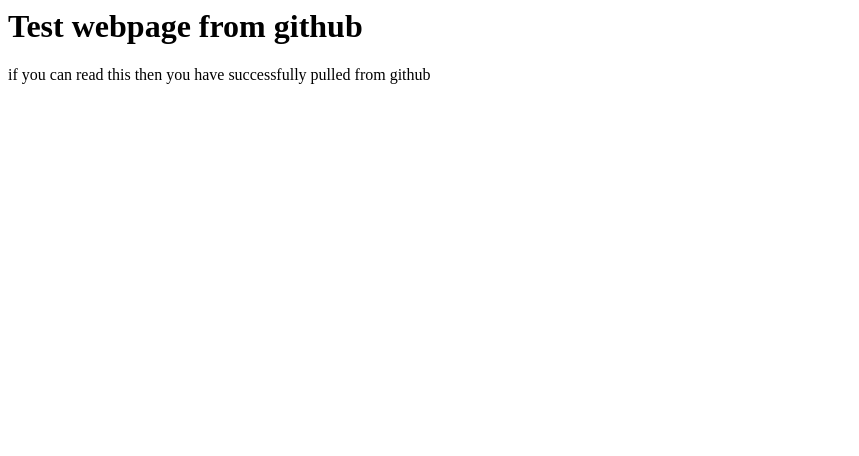
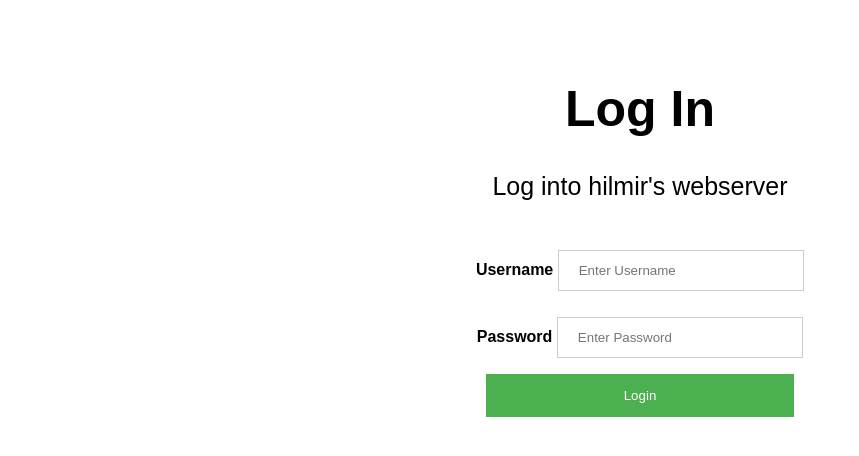
Before and after one commit to hilmirstraum/webserver, a plain HTML site: page html/index.html in a window 1280 px wide. Shown: the whole page, without its empty margins (0-859 px from the left). Drawn offline with Linux system fonts and the light colour scheme.

Commit message:
Add ed LoginSite and main site

```diff
--- a/html/index.html
+++ b/html/index.html
@@ -2,9 +2,42 @@
 <html>
     <head>
         <title></title>
+        <link href="loginStyle.css" rel="stylesheet" type="text/css">
+        <link href="loginScript.js" type="javascript">
     </head>
     <body>
-        <H1>Test webpage from github</H1>
-        <p>if you can read this then you have successfully pulled from github</p>
+        <div class="header">
+            <H1>Log In</H1>
+            <p>Log into hilmir's webserver</p>
+        </div>
+        <div class="container">
+            <div id="uname">
+                <label for="uname"><b>Username</b></label>
+                <input id="username" type="text" placeholder="Enter Username" name="uname" required>
+            </div>
+            <div id="psw">
+                <label for="psw"><b>Password</b> </label>
+                <input id="password" type="password" placeholder="Enter Password" name="psw" required>
+            </div>
+            <button onclick="login()">Login</button>
+        </div>
+
+        <p id="1"></p>
+        <p id="2"></p>
+
+        <script>
+
+            function login() {
+                var uname;
+                var psw;
+
+                uname = document.getElementById("username").value;
+                psw = document.getElementById("password").value;
+
+                if(uname == "hilmir" && psw == "test") {
+                    window.open("main.html", "_self")
+                }
+            }
+        </script>
     </body>
 </html>
--- /dev/null
+++ b/html/loginStyle.css
@@ -0,0 +1,54 @@
+.header {
+    text-align: center;
+    margin-top: 80px;
+    font-family: sans-serif;
+    font-size: 25px;
+}
+
+#psw {
+    margin-top: 10px;
+}
+
+body {font-family: Arial, Helvetica, sans-serif;}
+form {border: 3px solid #f1f1f1;}
+
+input[type=text], input[type=password] {
+    width: 20%;
+    padding: 12px 20px;
+    margin: 8px 0;
+    display: inline-block;
+    border: 1px solid #ccc;
+    box-sizing: border-box;
+}
+
+button {
+    background-color: #4CAF50;
+    color: white;
+    padding: 14px 20px;
+    margin: 8px 0;
+    border: none;
+    cursor: pointer;
+    width: 25%;
+}
+
+button:hover {
+    opacity: 0.8;
+}
+
+span.psw {
+    float: right;
+    padding-top: 16px;
+}
+
+.container {
+    padding: 16px;
+    text-align: center;
+}
+
+/* Change styles for span and cancel button on extra small screens */
+@media screen and (max-width: 300px) {
+    span.psw {
+       display: block;
+       float: none;
+    }
+}
--- /dev/null
+++ b/html/mainStyle.css
@@ -0,0 +1,23 @@
+.container {
+    background-color: #34495e;
+    margin: 50px;
+    margin-right: 50px;
+    width: 94%;
+    height: 100%;
+}
+
+body {
+    background-color: #2c3e50;
+}
+
+#txtArea {
+    background-color: #2c3e50;
+    resize: none;
+    border: none;
+    margin-top: 20px;
+}
+
+.column {
+    float: left;
+    padding: 5px;
+  }
```
Also changed, not shown: html/loginScript.js (added, +10 -0 lines), html/main.html (added, +23 -0 lines), html/mainScript.js (added, +17 -0 lines).
